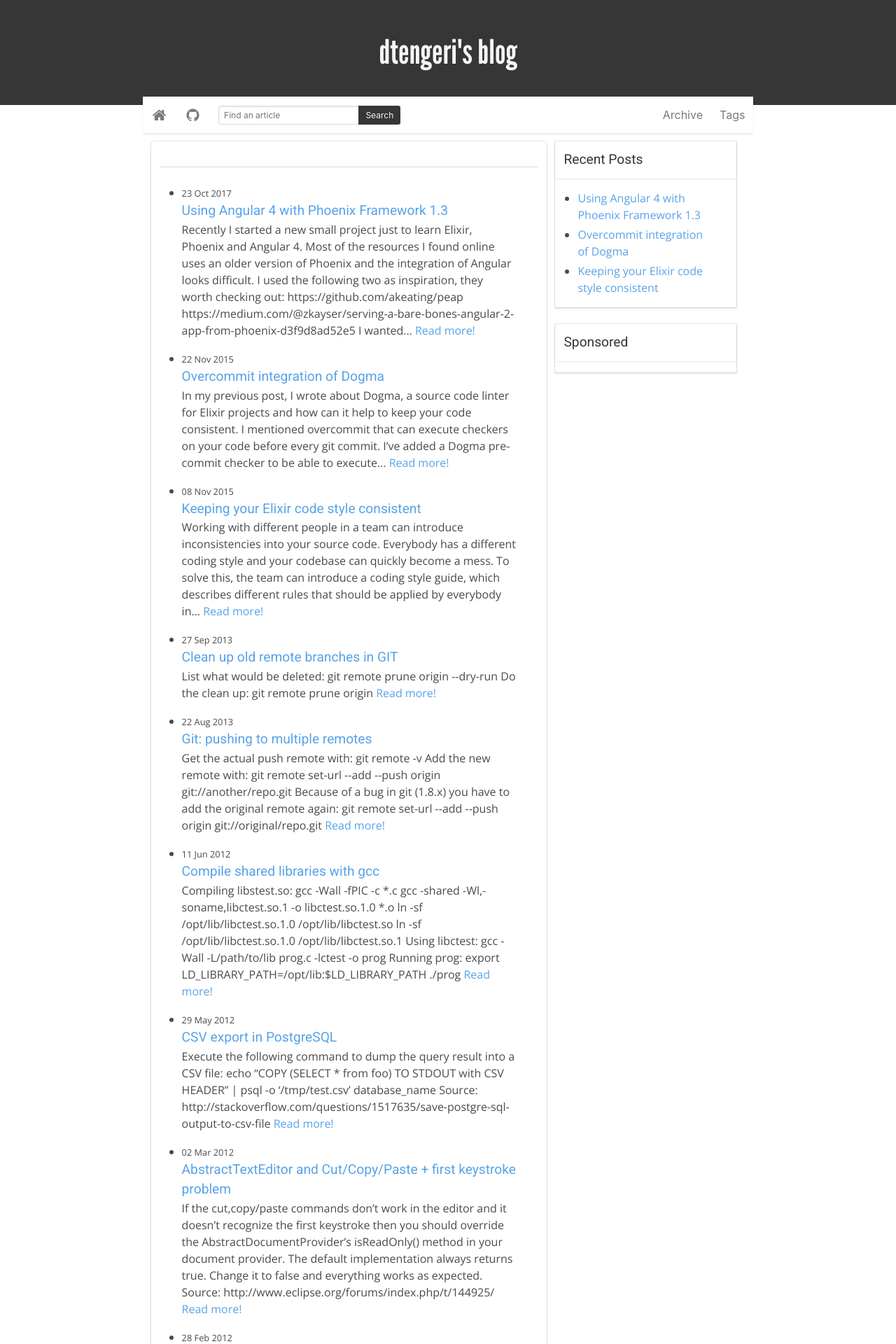
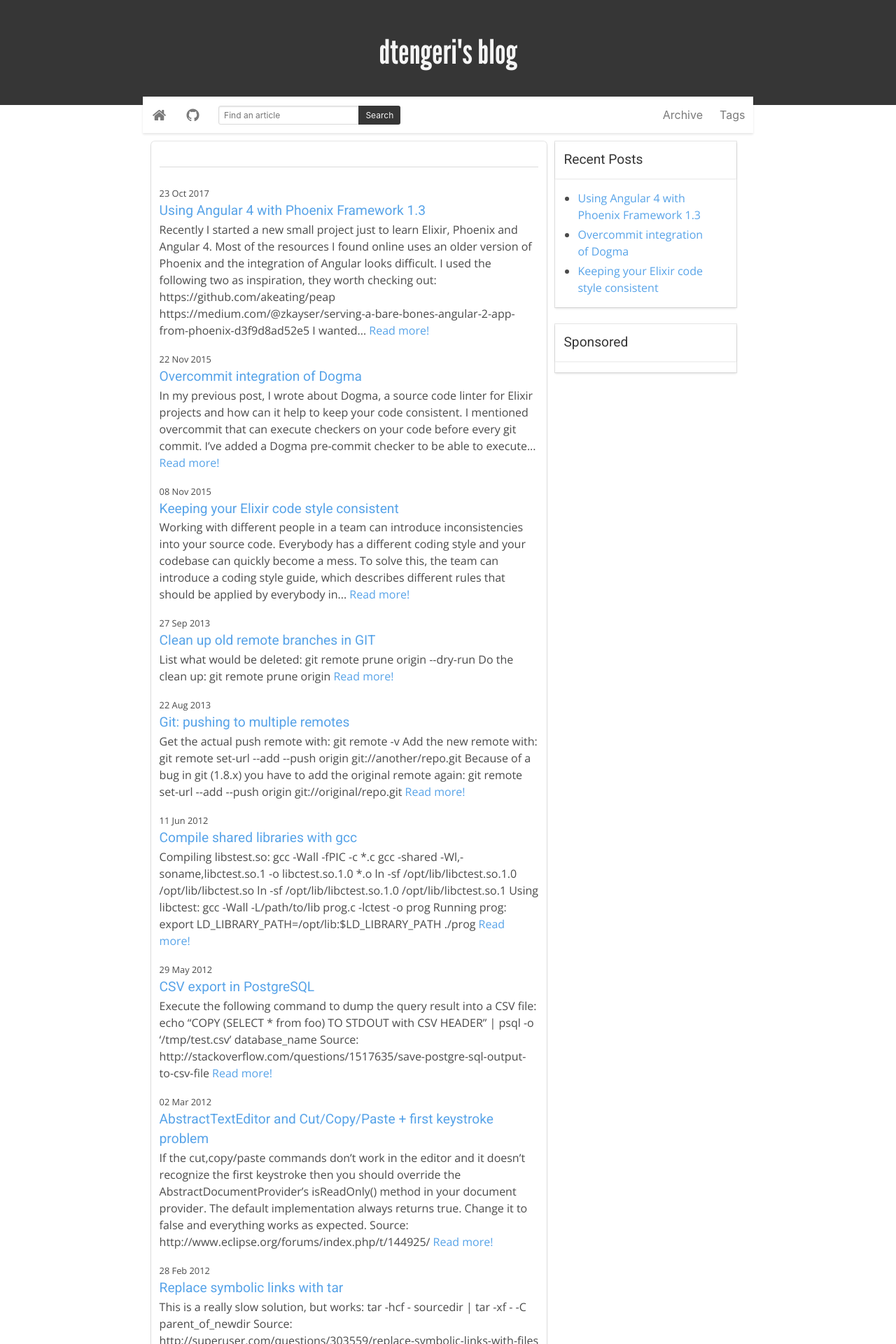
Before and after one commit to dtengeri/blog-dtengeri-com, a Jekyll site: the page built from index.html, in a window 1280 px wide. Shown: the top 1920 px of the page at 70% size. Built offline with Jekyll 4.4.1, drawn with Linux system fonts in a browser that asks for light colours; comment, search, counter and statistics services are not loaded.

Commit message:
Tweak styles

```diff
--- a/assets/css/custom.css
+++ b/assets/css/custom.css
@@ -101,3 +101,8 @@ html, body {
 a {
     color: #57A3E8;
 }
+
+ul.posts {
+    list-style-type: none;
+    margin: 0;
+}
```
Also changed, not shown: 3 other files.
